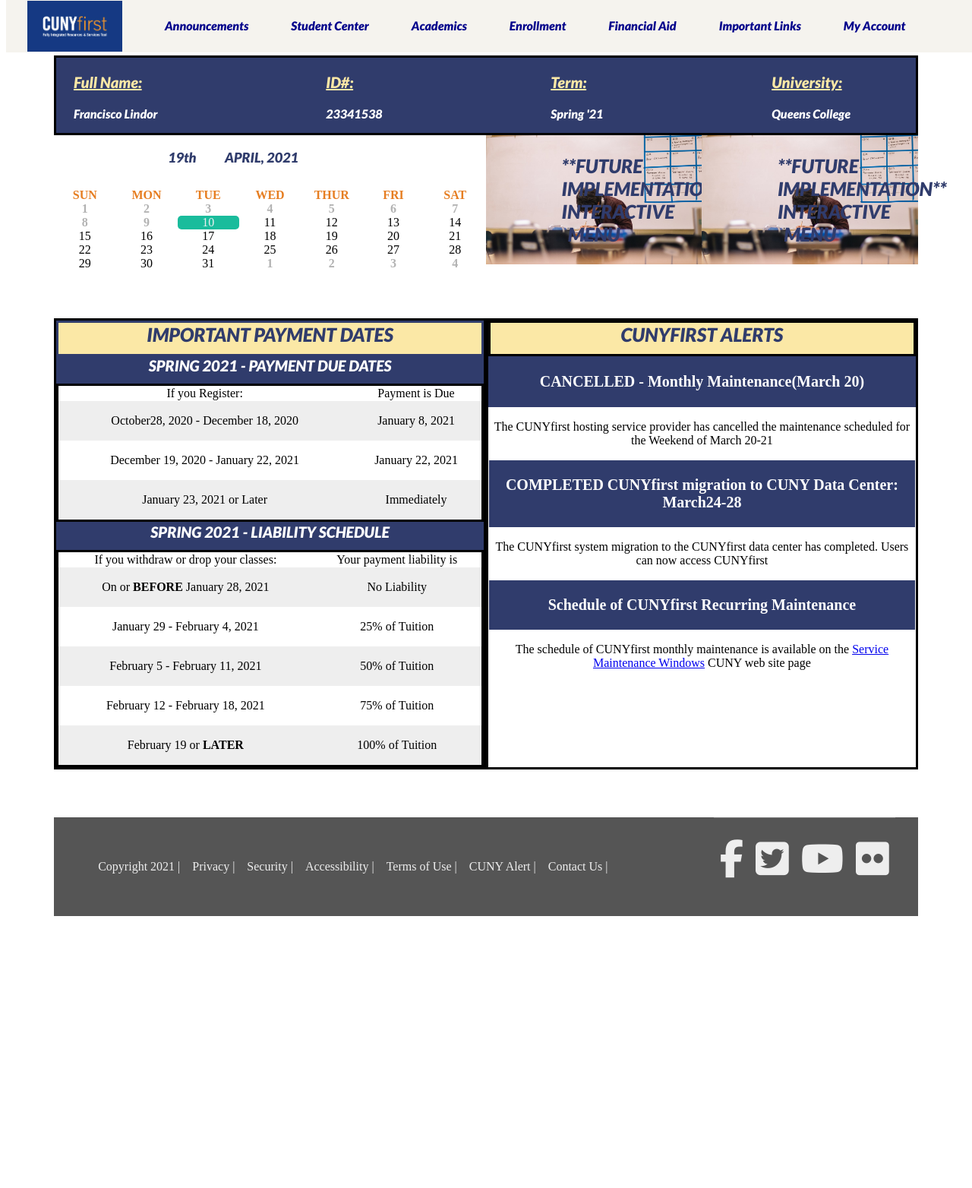
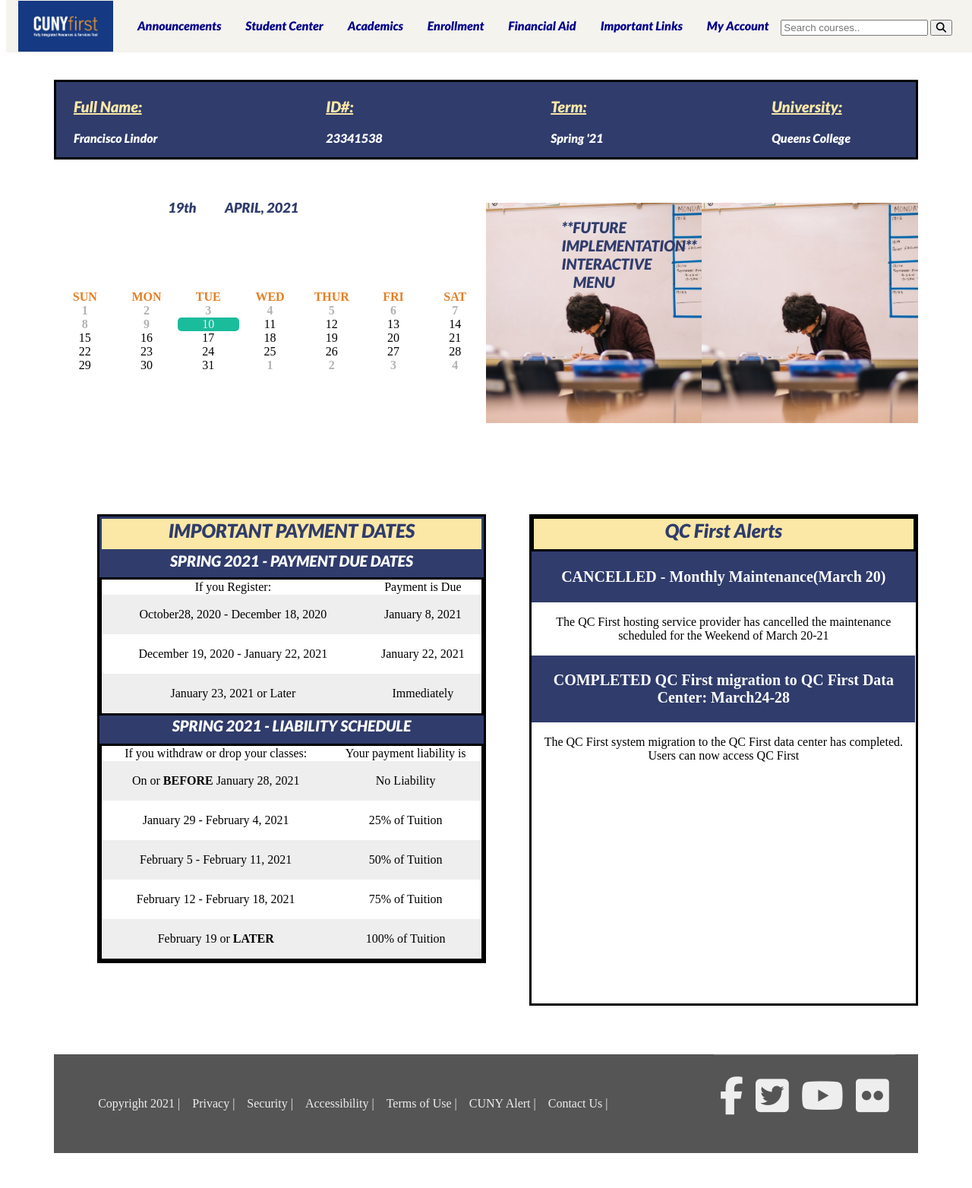
Before and after one commit to jonathanyulan99/qcfirst, a web app: file TestSite/HTML/student/cuny-announcements.html in a window 1280 px wide. Shown: the top 1564 px of the page at 76% size. Before the commit the page ends 1206 px from the top, so only its background shows below. Run offline with its HTML, style and script files only (its server is not run), Linux system fonts and the light colour scheme; some libraries are stand-ins or nearby versions.

Commit message:
A lot of fixes

```diff
--- a/TestSite/CSS/student-styles/announcementstyles.css
+++ b/TestSite/CSS/student-styles/announcementstyles.css
@@ -1,4 +1,5 @@
 @import url(https://fonts.googleapis.com/css?family=Lato:900italic);
+
 /* color schemes:
 blue - #0074e1
 
@@ -52,9 +53,15 @@
     display: block;
     color: darkblue;
     text-align: center;
-    padding: 1px 28px;
+    padding: 1px 16px;
     text-decoration: none;
     line-height: 65px;
+}
+
+.nav-bar input[type=text]{
+    color:white;
+    margin-top: 2%;
+    padding-right: .8%;
 }
 
 .nav-bar a:hover{
@@ -78,6 +85,8 @@
     font-family: 'Lato', sans-serif;
     color: white;
     background-color: #303c6c;
+    margin-top: 3%;
+    margin-bottom: 3%;
 }
 
 .announcement-stud-details p{
@@ -124,7 +133,7 @@
     padding: 0;
 }
 
-.announcement-stud-current-date li {
+.announcement-stud-current-date li{
     float: left;
     display: block;
     width: 14.2857%;
@@ -132,12 +141,12 @@
     list-style-type: none;
 }
 
-.announcement-stud-current-date li:nth-child(n+1):nth-child(-n+7) {
+.announcement-stud-current-date li:nth-child(n+1):nth-child(-n+7){
     font-weight: 900;
     color: #e67e22;
 }
 
-.announcement-stud-current-date li:nth-child(n+39), .announcement-stud-current-date li:nth-child(n+8):nth-child(-n+16) {
+.announcement-stud-current-date li:nth-child(n+39), .announcement-stud-current-date li:nth-child(n+8):nth-child(-n+16){
     font-weight: 900;
     color: rgba(0,0,0,.3);
 }
@@ -160,12 +169,14 @@
     background-size: cover;
     justify-content:center;
     align-items:center;
+    margin-top: 2%;
 }
 
 /* formatting for font in the interactive javascript menu */
 .announcement-student-menu p{
     font-family: 'Lato', sans-serif;
-    font-size: 25px;
+    min-height: 250px;
+    font-size: 20px;
     text-align:center;
     color: #303c6c;
     width:30%;
@@ -184,6 +195,7 @@
     flex:50%;
     text-align:center;
     border:solid;
+    margin: 5%;
 }
 
 /* CSS to fix the two tables in the second inner container on the LHS page */
@@ -246,6 +258,7 @@
     flex:50%;
     text-align:center;
     border:solid;
+    margin-top: 5%;
 }
 
 /*CSS that works on the table component of the CUNYFIRST announcements*/
@@ -327,49 +340,56 @@
     margin-bottom: 5%;
     margin-top: 5%;
 }
+
 footer a {
     text-decoration: none;
     color: #eee;
 }
-a:hover {
-    text-decoration: underline;
-}
+
 .footer-main {
     padding: 1.25rem 1.875rem;
     display: flex;
     flex-wrap: wrap;
 }
+
 .footer-main-item {
     padding: 1.25rem;
     min-width: 12.5rem /*200px*/;
 }
+
 .footer-main-item ul{
     display:-webkit-inline-flex;
 }
+
 .footer-main-item li{
     padding-left:.5em;
     padding-right:.5em;
 }
+
 .footer-main-social-media{
     padding: 0 1.875rem 1.25rem;
     list-style: none;
 }
+
 .footer-social{
     display: flex;
     justify-content: center;
     border-top: 1px #777 solid;
     padding-top: 1.25rem;
 }
+
 .footer-social li {
     margin: 0.5rem;
     font-size: 1.25rem;
 }
+
 /*CSS to work on the icons for the footer*/
 .fa-facebook-f, .fa-flickr, .fa-twitter-square, .fa-youtube{
     font-size: 50px; color: #eee;
     justify-items: center;
 }
-ul {
+
+ul{
     list-style: none;
     padding-left: 0;
 }
--- a/TestSite/CSS/student-styles/importantlinksstyles.css
+++ b/TestSite/CSS/student-styles/importantlinksstyles.css
@@ -16,6 +16,7 @@
 */
 
 /* Styling for body */
+
 .important-links-main-container{
     position: absolute;
     display: flex;
@@ -28,10 +29,10 @@
     padding-top: 5%;
     padding-right: 5%;
     padding-left: 5%;
-    width: 100%;
 }
 
 /* Styling for nav bar */
+
 .nav-bar-logo{
     float: left;
     line-height: 55px;
--- a/TestSite/HTML/student/academics.html
+++ b/TestSite/HTML/student/academics.html
@@ -33,7 +33,11 @@
                 <a href="../student/enrollment-overview.html">Enrollment</a>
                 <a href="../student/financial-aid.html">Financial Aid</a>
                 <a href="../student/important-links.html">Important Links</a>
-                <a href="../loginpage.html" class="dropdown-toggle">My Account</a>
+                <a href="../loginpage.html">My Account</a>
+                <form action="../student/add-search-courses.html">
+                    <input type="text" placeholder="Search courses.." name="search">
+                    <button type="submit"><i class="fa fa-search"></i></button>
+                </form>
             </nav>
 
             <div class="academics-inner-container">
--- a/TestSite/HTML/student/add-search-courses.html
+++ b/TestSite/HTML/student/add-search-courses.html
@@ -31,7 +31,11 @@
                 <a href="../student/enrollment-overview.html">Enrollment</a>
                 <a href="../student/financial-aid.html">Financial Aid</a>
                 <a href="../student/important-links.html">Important Links</a>
-                <a href="../loginpage.html" class="dropdown-toggle">My Account</a>
+                <a href="../loginpage.html">My Account</a>
+                <form action="../student/add-search-courses.html">
+                    <input type="text" placeholder="Search courses.." name="search">
+                    <button type="submit"><i class="fa fa-search"></i></button>
+                </form>
             </nav>
 
             <main class="add-search-inner-container">
--- a/TestSite/HTML/student/cuny-announcements.html
+++ b/TestSite/HTML/student/cuny-announcements.html
@@ -4,10 +4,12 @@
     Name: David Acuqui and Jonathan Yulan
     Date: 04.17.2021
     Section: CS 355-
+
     This webpage is the announcement page for the student side of CUNY system website.
     It has a calendar for browsing, as well as alerts and pertinent information to the student
     to include his/her name displayed. It has a future interactive menu portion that will be implemented later.
-This webpage was created, designed by David and Jonathan for CS355 D3.-->
+    This webpage was created, designed by David and Jonathan for CS355 D3.
+-->
 
 <html lang="en">
     <head>
@@ -15,6 +17,7 @@
         <meta name="viewport" content="width=device-width, initial-scale=1.0"/>
         <link href="../../css/student-styles/announcementstyles.css" rel="stylesheet">
         <title>Announcements</title>
+
         <!--Javascript resource taken from https://kit.fontawesome.com/a63... that will  be used to display the logos
             in our footer bar-->
         <script src="https://kit.fontawesome.com/a6360b8855.js" crossorigin="anonymous"></script>
@@ -30,7 +33,11 @@
                     <a href="../student/enrollment-overview.html">Enrollment</a>
                     <a href="../student/financial-aid.html">Financial Aid</a>
                     <a href="../student/important-links.html">Important Links</a>
-                    <a href="../loginpage.html" class="dropdown-toggle">My Account</a>
+                    <a href="../loginpage.html">My Account</a>
+                    <form action="../student/add-search-courses.html">
+                        <input type="text" placeholder="Search courses.." name="search">
+                        <button type="submit"><i class="fa fa-search"></i></button>
+                    </form>
                 </nav>
 
             <div class="announcement-inner-container">
@@ -40,6 +47,7 @@
                     <div><p id="announcement-stud-term-header"><b>Term:</b></p><p id="announcement-stud-term"> Spring '21</p></div>
                     <div><p id="announcement-stud-uni-header"><b>University:</b></p><p id="announcement-stud-uni">Queens College</p></div>
                 </div> <!-- end of announcement-display-->
+
                 <div class="announcement-stud-calendar">
                     <div class="announcement-stud-current-date">
                         <div class="announcement-student-today-date">
@@ -92,7 +100,7 @@
                             </ul> <!-- end of the calendar-->
                         </div>
                     <div class="announcement-student-menu"><p> **FUTURE IMPLEMENTATION** INTERACTIVE MENU</p></div> <!-- end of the container for announcement-stud-specific2 div-->
-                    <div class="announcement-student-menu"><p> **FUTURE IMPLEMENTATION** INTERACTIVE MENU</p></div> <!-- end of the container for announcement-stud-specific3 div-->
+                    <div class="announcement-student-menu"><p></p></div> <!-- end of the container for announcement-stud-specific3 div-->
                 </div> <!-- end of the announcement-stud-calendar -->
             </div> <!-- end of the announcement-inner-container-->
             <div class="announcement-inner-container-2">
@@ -121,25 +129,19 @@
                 </div> <!-- end of the announcement-student-info2 -->
                 <div class="announcement-stud-cunyfirst-alert">
                         <table class="announcement-stud-cunyfirst-alert-table">
-                            <caption> CUNYFIRST ALERTS</caption>
+                            <caption> QC First Alerts</caption>
                             <thead>
                                 <tr><th><p><b>CANCELLED</b> - Monthly Maintenance(March 20)</p></th></tr>
                             </thead>
                             <tbody>
                                 <tr>
-                                    <td><p>The CUNYfirst hosting service provider has cancelled the maintenance scheduled for the Weekend of March 20-21</p></td>
+                                    <td><p>The QC First hosting service provider has cancelled the maintenance scheduled for the Weekend of March 20-21</p></td>
                                 </tr>
                                 <tr>
-                                    <th><p><b>COMPLETED</b> CUNYfirst migration to CUNY Data Center: March24-28</p></th>
+                                    <th><p><b>COMPLETED</b> QC First migration to QC First Data Center: March24-28</p></th>
                                 </tr>
                                 <tr>
-                                    <td><p>The CUNYfirst system migration to the CUNYfirst data center has completed. Users can now access CUNYfirst</p></td>
-                                </tr>
-                                <tr>
-                                    <th><p>Schedule of CUNYfirst Recurring Maintenance</p></th>
-                                </tr>
-                                <tr>
-                                    <td><p>The schedule of CUNYfirst monthly maintenance is available on the <a href="https://www.cuny.edu/about/administration/offices/cis/technology-services/service-maintenance-windows/#:~:text=yearly%20maintenance%20windows.-,CUNYfirst,and%20month%2Dend%20financial%20close.&text=The%20CUNYfirst%20operations%20team%20schedules,at%207pm%20(Eastern%20Time).">Service Maintenance Windows</a> CUNY web site page</p></td>
+                                    <td><p>The QC First system migration to the QC First data center has completed. Users can now access QC First</p></td>
                                 </tr>
                             </tbody>
                         </table>
--- a/TestSite/HTML/student/enrollment-overview.html
+++ b/TestSite/HTML/student/enrollment-overview.html
@@ -32,7 +32,11 @@
                 <a href="../student/enrollment-overview.html">Enrollment</a>
                 <a href="../student/financial-aid.html">Financial Aid</a>
                 <a href="../student/important-links.html">Important Links</a>
-                <a href="../loginpage.html" class="dropdown-toggle">My Account</a>
+                <a href="../loginpage.html">My Account</a>
+                <form action="../student/add-search-courses.html">
+                    <input type="text" placeholder="Search courses.." name="search">
+                    <button type="submit"><i class="fa fa-search"></i></button>
+                </form>
             </nav>
 
             <div class="enrollment-inner-container">
--- a/TestSite/HTML/student/student-center.html
+++ b/TestSite/HTML/student/student-center.html
@@ -34,7 +34,11 @@
                 <a href="../student/enrollment-overview.html">Enrollment</a>
                 <a href="../student/financial-aid.html">Financial Aid</a>
                 <a href="../student/important-links.html">Important Links</a>
-                <a href="../loginpage.html" class="dropdown-toggle">My Account</a>
+                <a href="../loginpage.html">My Account</a>
+                <form action="../student/add-search-courses.html">
+                    <input type="text" placeholder="Search courses.." name="search">
+                    <button type="submit"><i class="fa fa-search"></i></button>
+                </form>
             </nav>
 
             <div class="stud-ctr-inner-container">
```
Also changed, not shown: TestSite/CSS/student-styles/academicsstyles.css (+30 -11 lines), TestSite/CSS/student-styles/addsearchstyles.css (+29 -7 lines), TestSite/CSS/student-styles/enrollmentstyles.css (+7 -1 lines), TestSite/CSS/student-styles/financialaidstyles.css (+15 -6 lines), TestSite/CSS/student-styles/studentcenterstyles.css (+26 -7 lines), TestSite/HTML/student/financial-aid.html (+11 -6 lines), TestSite/HTML/student/important-links.html (+5 -5 lines). Lines whose indentation alone changed are shown as unchanged.
